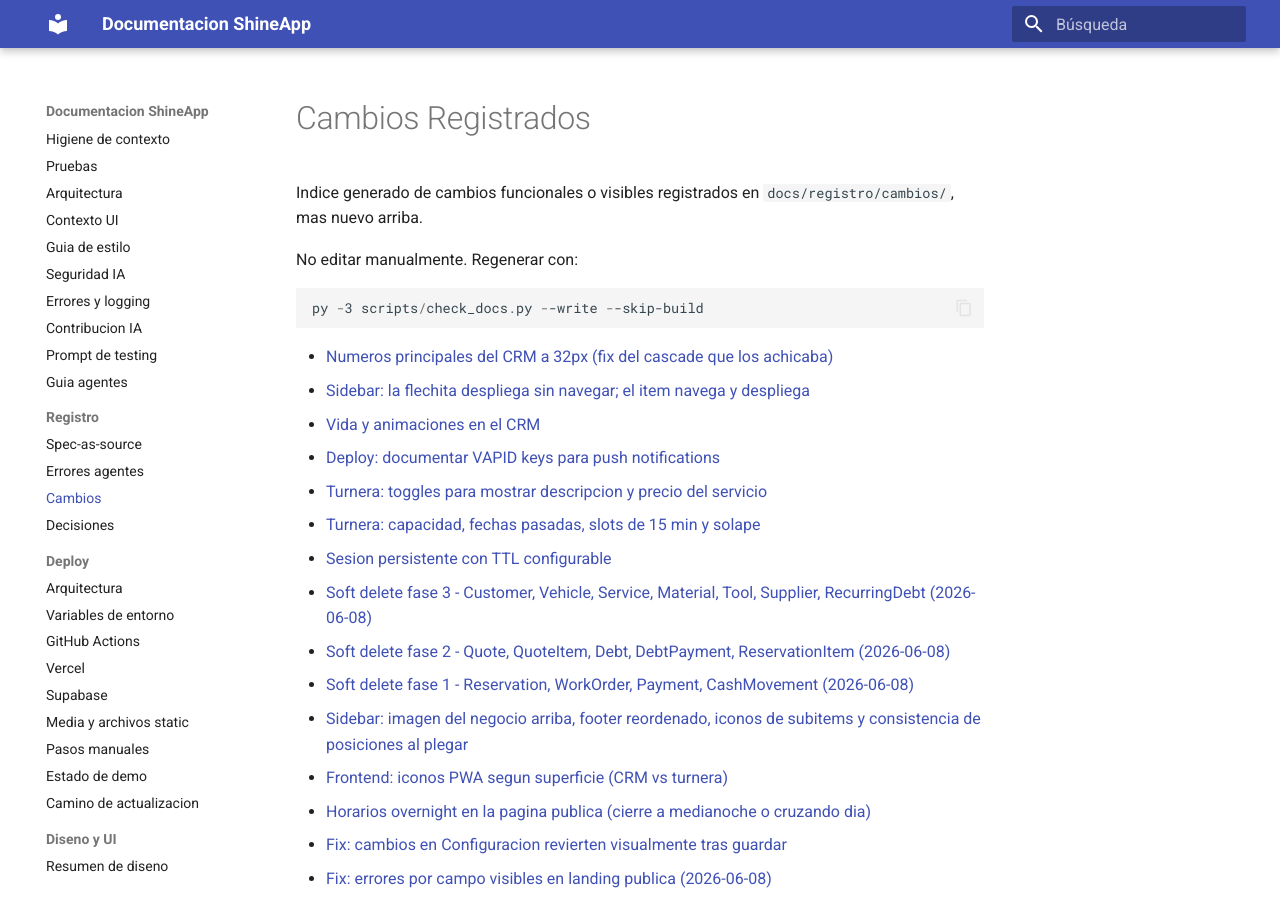
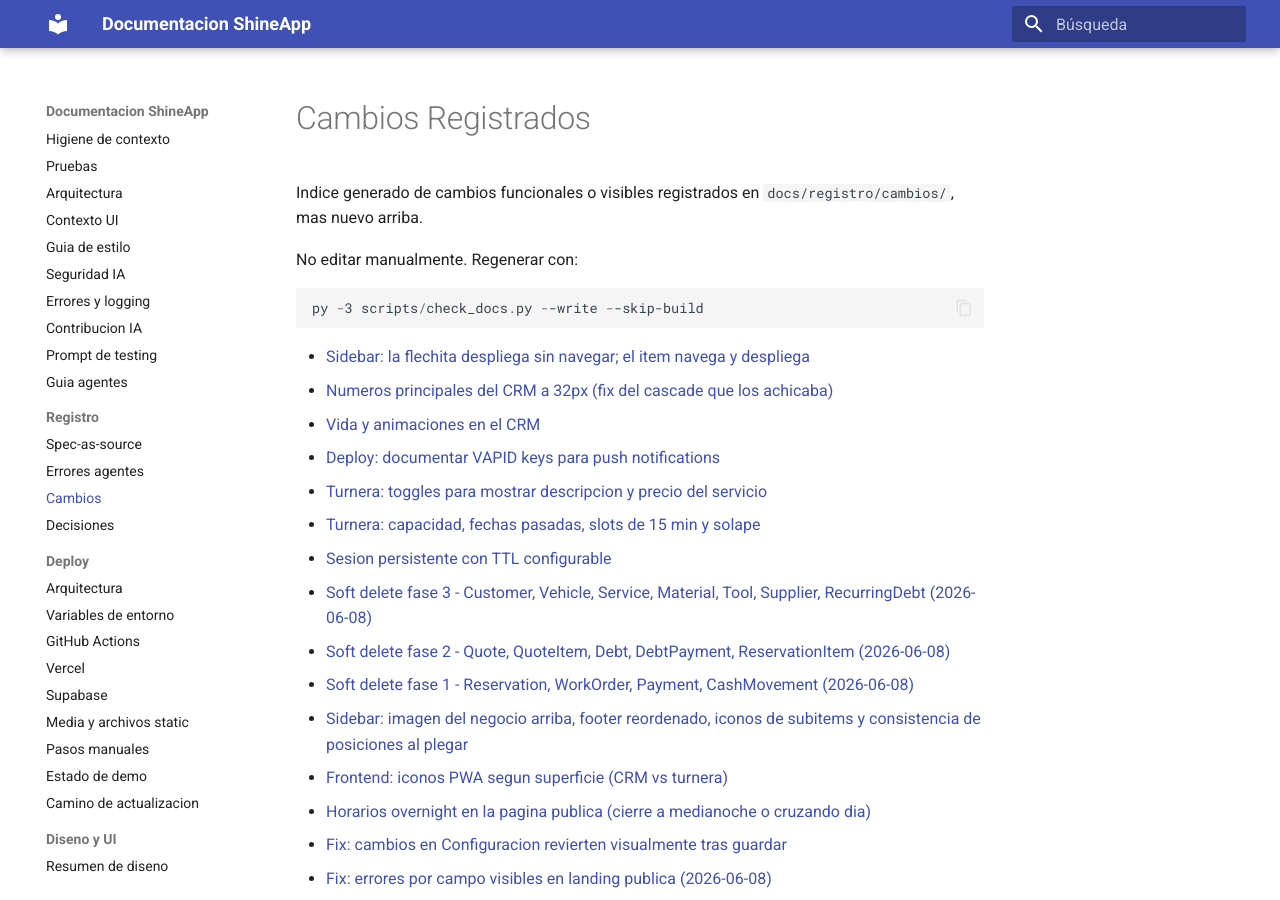
Before and after one commit to juanikitro/ShineApp, an MkDocs documentation site: the page built from docs/registro/cambios/index.md, in a window 1280 px wide and 900 px high. Built offline with MkDocs 1.6.1 and Material for MkDocs 9.7.7, drawn with Linux system fonts in a browser that asks for light colours.

Commit message:
docs: regenerar indices tras merge de main

````diff
--- a/docs/registro/cambios/index.md
+++ b/docs/registro/cambios/index.md
@@ -9,8 +9,8 @@ No editar manualmente. Regenerar con:
 py -3 scripts/check_docs.py --write --skip-build
 ```
 
+- [Sidebar: la flechita despliega sin navegar; el item navega y despliega](2026-06-09-sidebar-chevron-toggle-independiente.md)
 - [Numeros principales del CRM a 32px (fix del cascade que los achicaba)](2026-06-09-fix-tamano-numeros-kpi.md)
-- [Sidebar: la flechita despliega sin navegar; el item navega y despliega](2026-06-09-sidebar-chevron-toggle-independiente.md)
 - [Vida y animaciones en el CRM](2026-06-08-vida-animaciones-crm.md)
 - [Deploy: documentar VAPID keys para push notifications](2026-06-08-vapid-keys-deploy-docs.md)
 - [Turnera: toggles para mostrar descripcion y precio del servicio](2026-06-08-turnera-toggles-descripcion-precio.md)
````
Also changed, not shown: CHANGELOG.md (+1 -1 lines).
